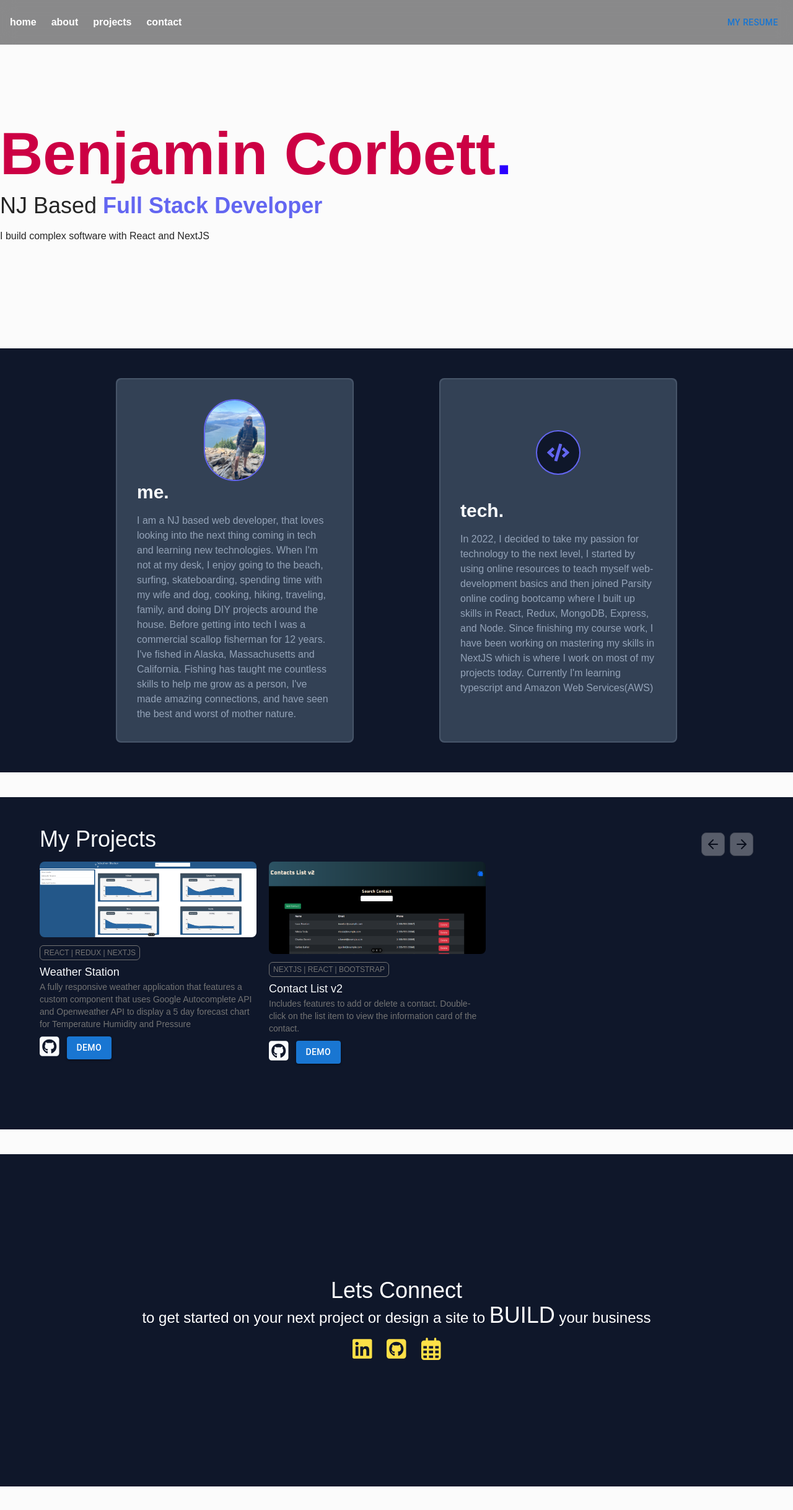
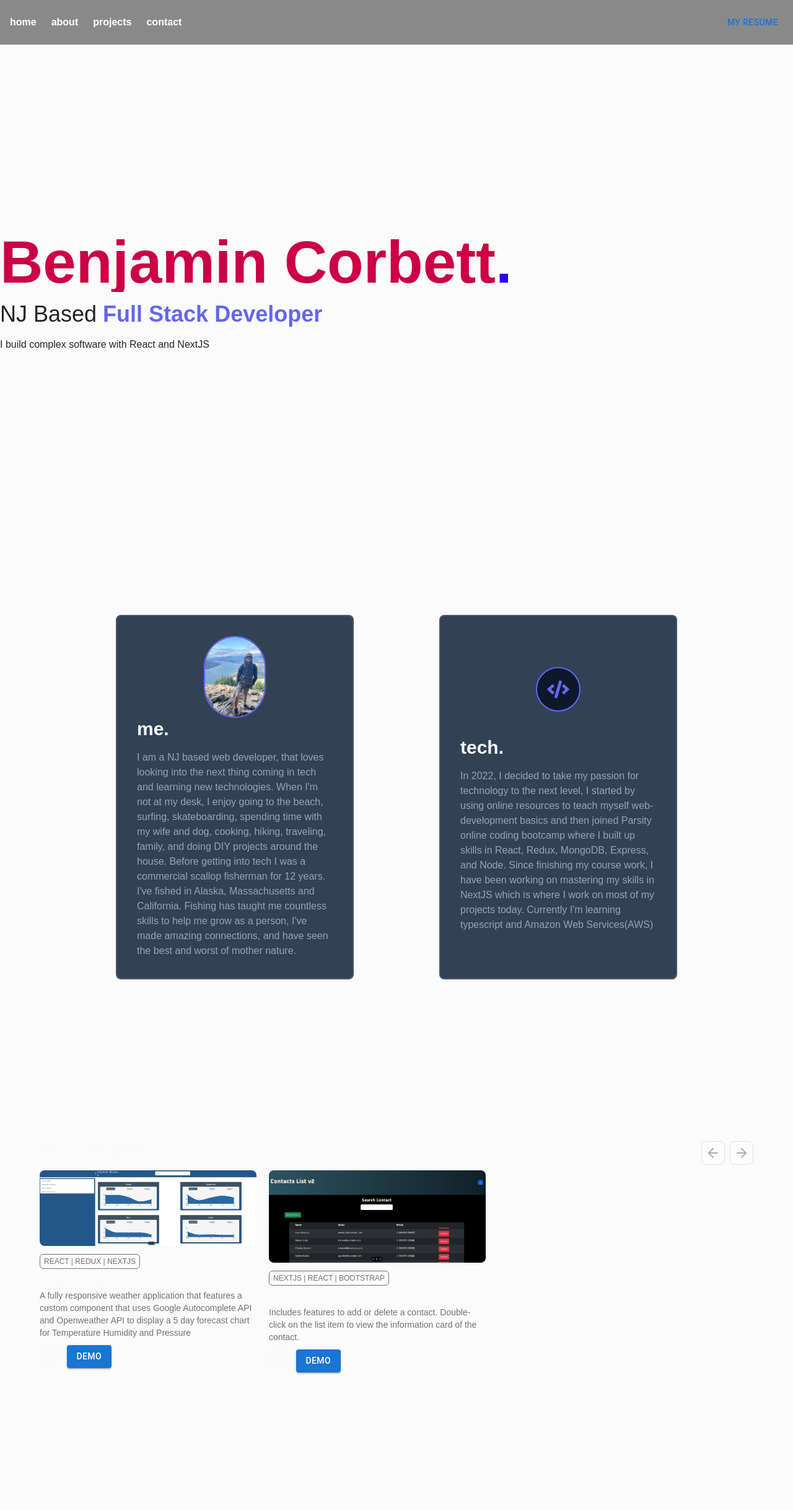
Before and after one commit to bcsurf2822/Benjamin-Corbett-Portfolio, a Next.js app: page / in a window 1280 px wide. Shown: the top 2436 px of the page at 62% size. Before the commit the page ends 2398 px from the top, so only its background shows below. Built offline with nearby package versions, Linux system fonts and the light colour scheme.

Commit message:
smooth scroll is working properly with all links

```diff
--- a/app/about/page.js
+++ b/app/about/page.js
@@ -6,6 +6,7 @@ export default function About() {
   return (
     <section
     id='about'
+    className=' pt-8'
     >
 
       <AboutCards />
--- a/app/components/AboutCards.js
+++ b/app/components/AboutCards.js
@@ -9,7 +9,7 @@ import { about } from "../data/about";
 const AboutCards = () => {
   const { life,  tech } = about;
   return (
-    <div className="bg-slate-900 w-full mt-10 py-12">
+    <div className="h-[100vh]  w-full mt-10 py-12">
       <div className="flex flex-col justify-around gap-5 w-full max-w-screen-lg mx-auto md:flex-row">
         <ShimmerBorderCard title="me." content={life} />
         <ShimmerBorderCard title="tech." content={tech} />
--- a/app/components/ProjectCarousel.js
+++ b/app/components/ProjectCarousel.js
@@ -46,7 +46,7 @@ const ProjectCarousel = () => {
   };
 
   return (
-    <section className="bg-slate-900  h-[67vh] py-8 mt-10" ref={ref}>
+    <section className="h-[100vh] py-8 mt-10" ref={ref}>
       <div className="relative overflow-hidden p-4">
         <div className="mx-auto max-w-6xl">
           <div className="flex items-center justify-between">
--- a/app/components/hero/Hero.js
+++ b/app/components/hero/Hero.js
@@ -4,8 +4,8 @@ import Reveal from "../util/Reveal";
 
 export default function Hero() {
   return (
-    <div>
-      <section className="text-slat-100 overflow-hidden py-24 md:py-32">
+
+      <section id="home" className="h-[100vh] text-slat-100 overflow-hidden py-24 md:py-32 flex flex-col justify-center">
         <div className="relative">
           <div className="pointer-events-none relative z-10">
             <Reveal>
@@ -40,6 +40,6 @@ export default function Hero() {
           {/* <DotGrid /> */}
         </div>
       </section>
-    </div>
+
   );
 }
--- a/app/components/nav/ClearNav.js
+++ b/app/components/nav/ClearNav.js
@@ -32,7 +32,7 @@ export const ClearNav = () => {
         duration: 1.25,
         ease: "easeInOut",
       }}
-      className={`h-[72px] px-4 flex items-center justify-between sticky top-0 z-20 bg-zinc-900/50 backdrop-blur-md`}
+      className={`h-[72px]  px-4 flex items-center justify-between sticky top-0 z-20 bg-zinc-900/50 backdrop-blur-md`}
     >
       {" "}
       <FlipNav />
--- a/app/components/nav/NavLink.js
+++ b/app/components/nav/NavLink.js
@@ -17,7 +17,7 @@ const NavLeft = () => {
   return (
     <div className="flex items-center gap-6">
 
-      <Link href="/">
+      <Link href="/#home">
         <NavLink text="home" />
       </Link>
       <Link href="/#about">
--- a/app/contact/page.js
+++ b/app/contact/page.js
@@ -8,7 +8,7 @@ export default function Contact() {
   return (
     <section
     id="contact"
-    className="text-white overflow-hidden bg-slate-900 flex flex-col items-center mt-10   h-[67vh] justify-center px-8 py-24 md:px-12 md:py-32  ">
+    className="text-primary overflow-hidden  flex flex-col items-center mt-10   h-[100vh] justify-center px-8 py-24 md:px-12 md:py-32  ">
       <h1 className="text-4xl">Lets Connect</h1>
 
       <h1 className="text-2xl text-center">
--- a/app/globals.css
+++ b/app/globals.css
@@ -2,6 +2,11 @@
 @tailwind components;
 @tailwind utilities;
 
+html {
+  scroll-behavior: smooth;
+}
+
 body {
   font-family: Arial, Helvetica, sans-serif;
+  scroll-behavior: smooth;
 }
--- a/app/page.js
+++ b/app/page.js
@@ -7,8 +7,8 @@ import Projects from "./projects/page";
 
 const Home = () => {
   return (
-    <div>
-      <main>
+    <div >
+      <main >
         <Hero />
         <About />
         <Projects />
```
